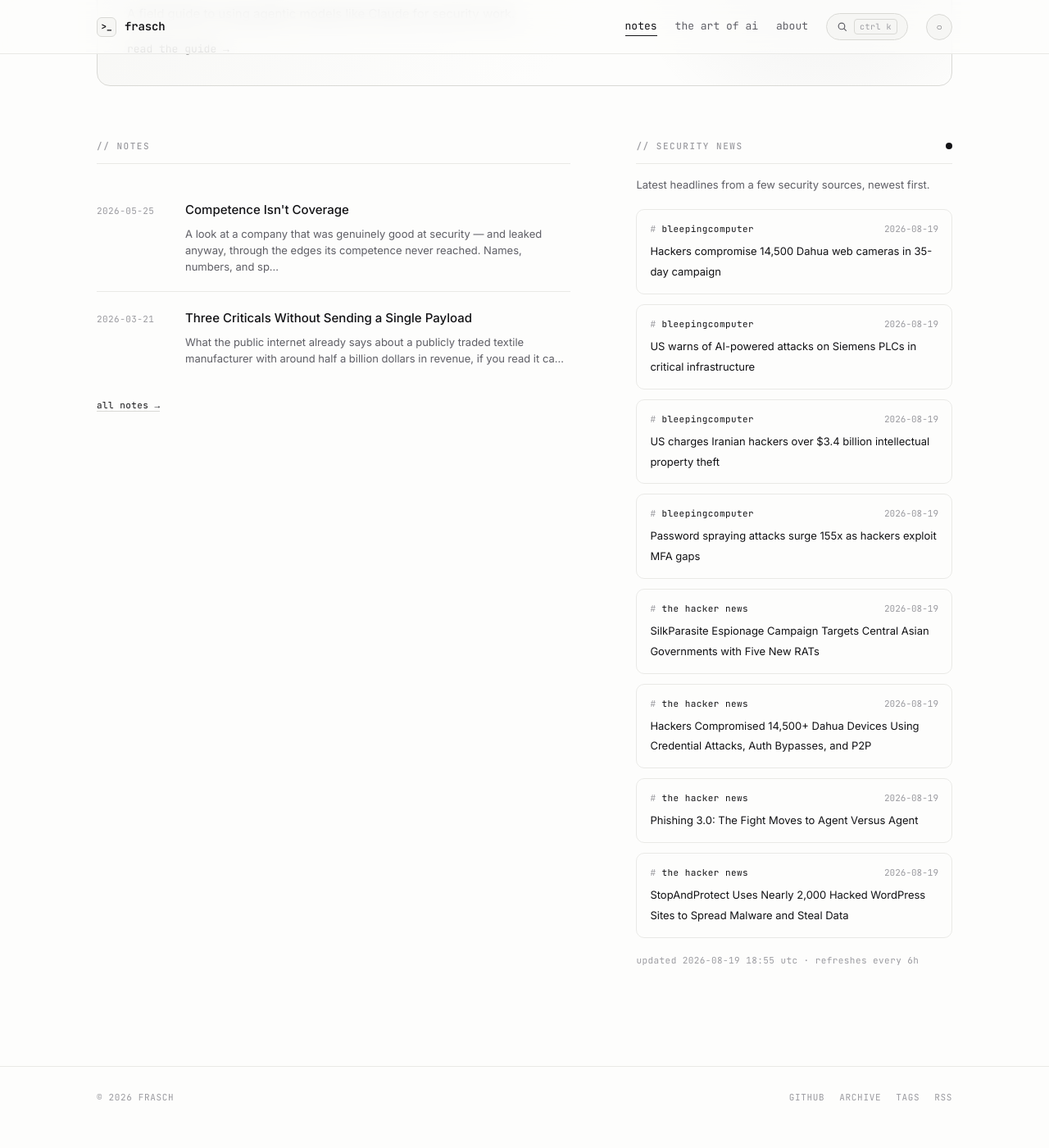
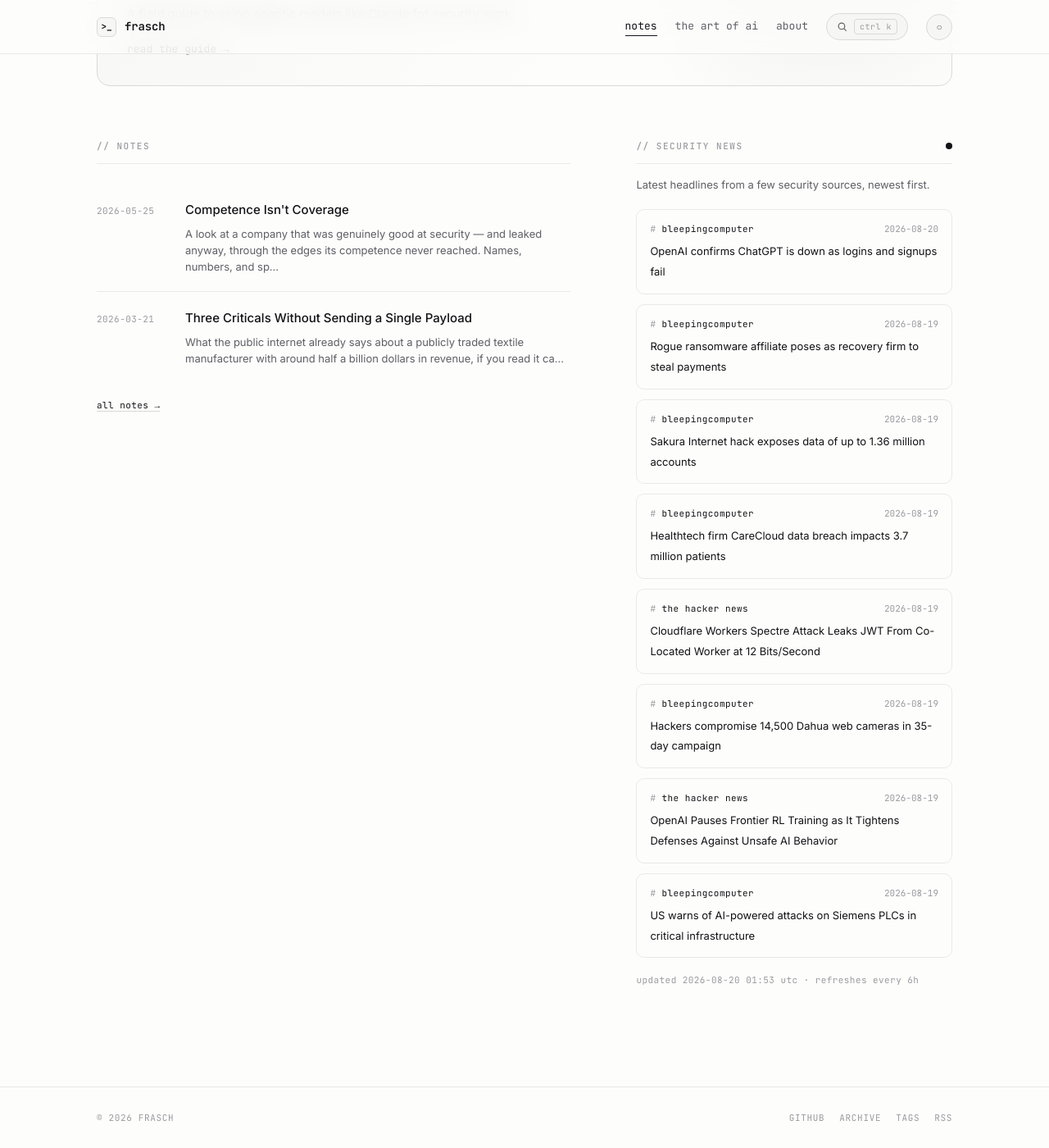
Before and after one commit to whoisfrasch/frasch, a Jekyll site: the page built from index.html, in a window 1280 px wide and 1400 px high, scrolled down 615 px. Shown: the whole window at 82% size. Built offline with Jekyll 4.4.1, drawn with Linux system fonts in a browser that asks for light colours; before the commit the page ends 1990 px from its top, so only the background shows below that.

Commit message:
Refresh security news feed

```diff
--- a/_data/news.json
+++ b/_data/news.json
@@ -1,6 +1,36 @@
 {
-  "updated": "2026-08-19T18:55:23Z",
+  "updated": "2026-08-20T01:53:21Z",
   "items": [
+    {
+      "source": "bleepingcomputer",
+      "title": "OpenAI confirms ChatGPT is down as logins and signups fail",
+      "link": "https://www.bleepingcomputer.com/news/artificial-intelligence/openai-confirms-chatgpt-is-down-as-logins-and-signups-fail/",
+      "date": "2026-08-20T00:20:55Z"
+    },
+    {
+      "source": "bleepingcomputer",
+      "title": "Rogue ransomware affiliate poses as recovery firm to steal payments",
+      "link": "https://www.bleepingcomputer.com/news/security/rogue-ransomware-affiliate-ransom-busters-poses-as-recovery-firm/",
+      "date": "2026-08-19T20:59:58Z"
+    },
+    {
+      "source": "bleepingcomputer",
+      "title": "Sakura Internet hack exposes data of up to 1.36 million accounts",
+      "link": "https://www.bleepingcomputer.com/news/security/sakura-internet-hack-exposes-data-of-up-to-136-million-accounts/",
+      "date": "2026-08-19T20:53:38Z"
+    },
+    {
+      "source": "bleepingcomputer",
+      "title": "Healthtech firm CareCloud data breach impacts 3.7 million patients",
+      "link": "https://www.bleepingcomputer.com/news/security/healthtech-firm-carecloud-data-breach-impacts-37-million-patients/",
+      "date": "2026-08-19T20:07:12Z"
+    },
+    {
+      "source": "the hacker news",
+      "title": "Cloudflare Workers Spectre Attack Leaks JWT From Co-Located Worker at 12 Bits/Second",
+      "link": "https://thehackernews.com/2026/08/cloudflare-workers-spectre-attack-leaks.html",
+      "date": "2026-08-19T19:02:40Z"
+    },
     {
       "source": "bleepingcomputer",
       "title": "Hackers compromise 14,500 Dahua web cameras in 35-day campaign",
@@ -8,46 +38,16 @@
       "date": "2026-08-19T18:09:13Z"
     },
     {
+      "source": "the hacker news",
+      "title": "OpenAI Pauses Frontier RL Training as It Tightens Defenses Against Unsafe AI Behavior",
+      "link": "https://thehackernews.com/2026/08/openai-pauses-frontier-rl-training-as.html",
+      "date": "2026-08-19T18:06:44Z"
+    },
+    {
       "source": "bleepingcomputer",
       "title": "US warns of AI-powered attacks on Siemens PLCs in critical infrastructure",
       "link": "https://www.bleepingcomputer.com/news/security/us-warns-of-ai-powered-attacks-on-siemens-plcs-in-critical-infrastructure/",
       "date": "2026-08-19T17:50:01Z"
-    },
-    {
-      "source": "bleepingcomputer",
-      "title": "US charges Iranian hackers over $3.4 billion intellectual property theft",
-      "link": "https://www.bleepingcomputer.com/news/security/us-charges-iranian-hackers-over-34-billion-intellectual-property-theft/",
-      "date": "2026-08-19T15:56:09Z"
-    },
-    {
-      "source": "bleepingcomputer",
-      "title": "Password spraying attacks surge 155x as hackers exploit MFA gaps",
-      "link": "https://www.bleepingcomputer.com/news/security/password-spraying-attacks-surge-155x-as-hackers-exploit-mfa-gaps/",
-      "date": "2026-08-19T14:00:10Z"
-    },
-    {
-      "source": "the hacker news",
-      "title": "SilkParasite Espionage Campaign Targets Central Asian Governments with Five New RATs",
-      "link": "https://thehackernews.com/2026/08/silkparasite-espionage-campaign-targets.html",
-      "date": "2026-08-19T13:12:17Z"
-    },
-    {
-      "source": "the hacker news",
-      "title": "Hackers Compromised 14,500+ Dahua Devices Using Credential Attacks, Auth Bypasses, and P2P",
-      "link": "https://thehackernews.com/2026/08/hackers-compromised-14500-dahua-devices.html",
-      "date": "2026-08-19T11:34:28Z"
-    },
-    {
-      "source": "the hacker news",
-      "title": "Phishing 3.0: The Fight Moves to Agent Versus Agent",
-      "link": "https://thehackernews.com/2026/08/phishing-30-fight-moves-to-agent-versus.html",
-      "date": "2026-08-19T11:30:00Z"
-    },
-    {
-      "source": "the hacker news",
-      "title": "StopAndProtect Uses Nearly 2,000 Hacked WordPress Sites to Spread Malware and Steal Data",
-      "link": "https://thehackernews.com/2026/08/stopandprotect-uses-nearly-2000-hacked.html",
-      "date": "2026-08-19T11:25:28Z"
     }
   ]
 }
```
